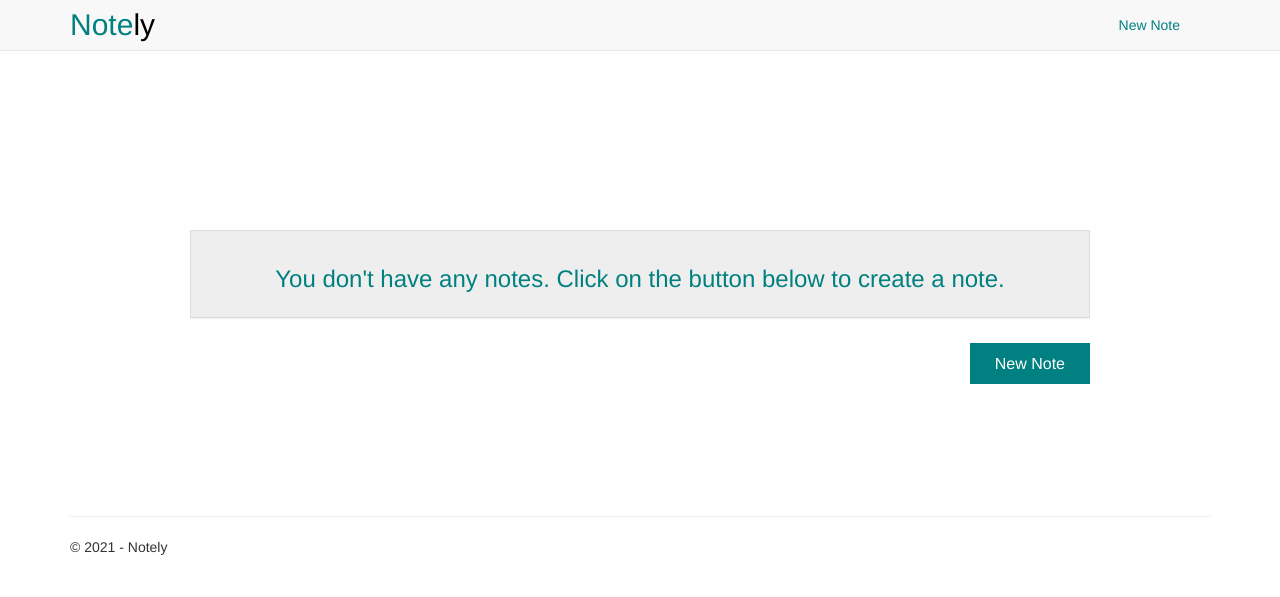
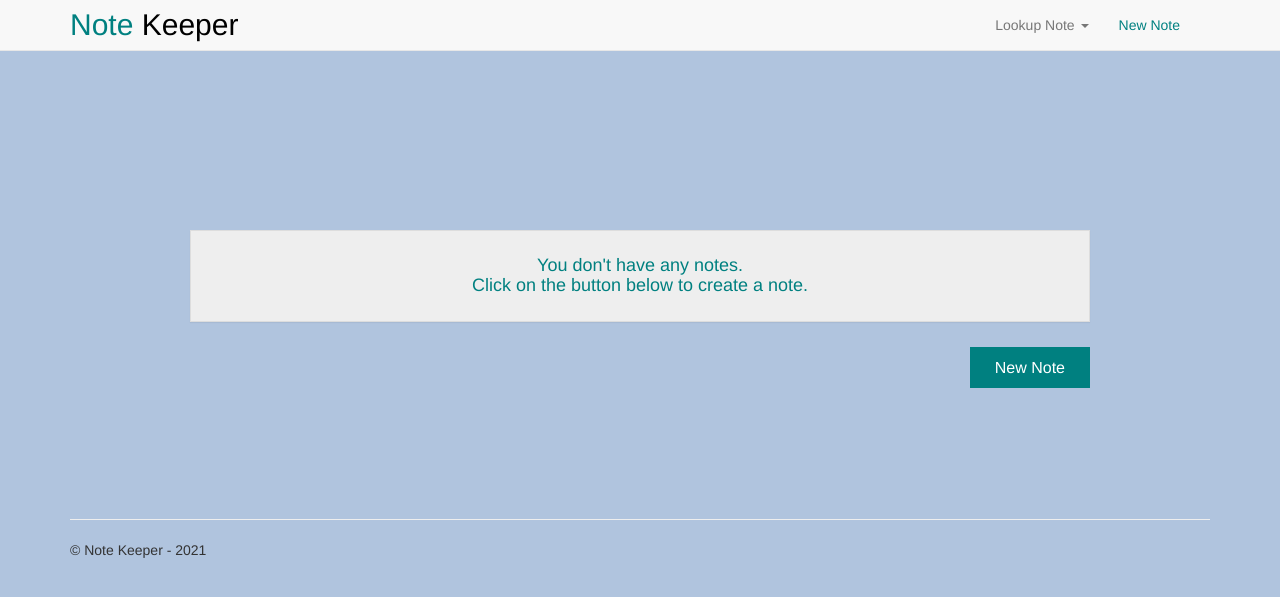
Before and after one commit to esther730/djano_note_app, a Django app: page / in a window 1280 px wide. Shown: the top 597 px of the page. Run offline with Django 3.2, Linux system fonts and the light colour scheme; data comes from the database, SQL or seed files in the repository; both versions use the stored data as it was after the commit; some libraries are stand-ins or nearby versions.

Commit message:
changed layout

```diff
--- a/app/forms.py
+++ b/app/forms.py
@@ -7,14 +7,18 @@ from django import forms
 from .models import Note
 
 
+
 class NoteForm(forms.ModelForm):
 
      class Meta:
          model = Note
-         fields = ("subject", "detail")
+         fields = ("subject", "priority", "detail")
          widgets = {
             'subject': forms.TextInput(attrs={
                 'class': 'form-control note-editor__subject-input'
+                }),
+            'priority': forms.Select(attrs={
+                'class': 'form-control note-editor__priority-input'
                 }),
             'detail': forms.Textarea(attrs={
                 'class': 'form-control note-editor__detail-input',
--- a/app/static/app/content/site.css
+++ b/app/static/app/content/site.css
@@ -1,4 +1,5 @@
 body {
+    background-color: lightsteelblue;
     padding-top: 50px;
     padding-bottom: 20px;
 }
--- a/app/templates/app/index.html
+++ b/app/templates/app/index.html
@@ -25,9 +25,10 @@
 
   {% else %}
       <div class="panel panel-default index__empty-list">
-        <h3 class="panel-body">
-          You don't have any notes. Click on the button below to create a note.
-        </h3>
+        <h4 class="panel-body">
+          You don't have any notes. <br> Click on the button below to create a
+            note.
+        </h4>
       </div>
   {% endif %}
 
--- a/app/templates/app/layout.html
+++ b/app/templates/app/layout.html
@@ -3,7 +3,7 @@
 <head>
   <meta charset="utf-8" />
   <meta name="viewport" content="width=device-width, initial-scale=1.0">
-  <title>{{ title }} - Notely</title>
+  <title>{{ title }} - Note Keeper </title>
   {% load staticfiles %}
   <link rel="stylesheet" type="text/css" href="{% static 'app/content/bootstrap.min.css' %}" />
   <link rel="stylesheet" type="text/css" href="{% static 'app/content/site.css' %}" />
@@ -20,12 +20,27 @@
         <span class="icon-bar"></span>
       </button>
       <a href="/" class="navbar-brand" style="font-size: 30px; font-weight: 500;">
-        <span style="color: #008080;">Note</span><span style="color: black;">ly</span>
+        <span style="color: #008080;">Note</span>
+        <span style="color: black;"> Keeper</span>
       </a>
     </div>
     <div class="navbar-collapse collapse navbar-right">
       <ul class="nav navbar-nav">
-        <li><a href="{% url 'create_note' %}" style="color: #008080;">New Note</a></li>
+          <li class="dropdown">
+              <a href="#" class="dropdown-toggle" data-toggle="dropdown">
+                  Lookup Note
+                  <b class="caret"></b>
+              </a>
+              <ul class="dropdown-menu">
+					<li><a href="#">Lookup by keyword</a></li>
+                    <li class="divider"></li>
+					<li><a href="#">Lookup by date range</a></li>
+					<li><a href="#">Lookup by subject</a></li>
+                    <li class="divider"></li>
+                    <li><a href="#">Lookup by priority level</a></li>
+              </ul>
+          </li>
+          <li><a href="{% url 'create_note' %}" style="color: #008080;">New Note</a></li>
       </ul>
     </div>
   </div>
@@ -35,7 +50,7 @@
   {% block content %}{% endblock %}
   <hr/>
   <footer>
-    <p>&copy; {{ year }} - Notely</p>
+    <p>&copy; Note Keeper - {{ year }}  </p>
   </footer>
 </div>
 
--- a/app/views.py
+++ b/app/views.py
@@ -17,7 +17,7 @@ def home(request):
         request,
         'app/index.html',
         {
-            'title':'My Notes',
+            'title':'Notes',
             'year':datetime.now().year,
             'notes' : notes
         }
```
Also changed, not shown: app/models.py (+7 -0 lines), app/migrations/0002_note_priority.py (added), db.sqlite3.
